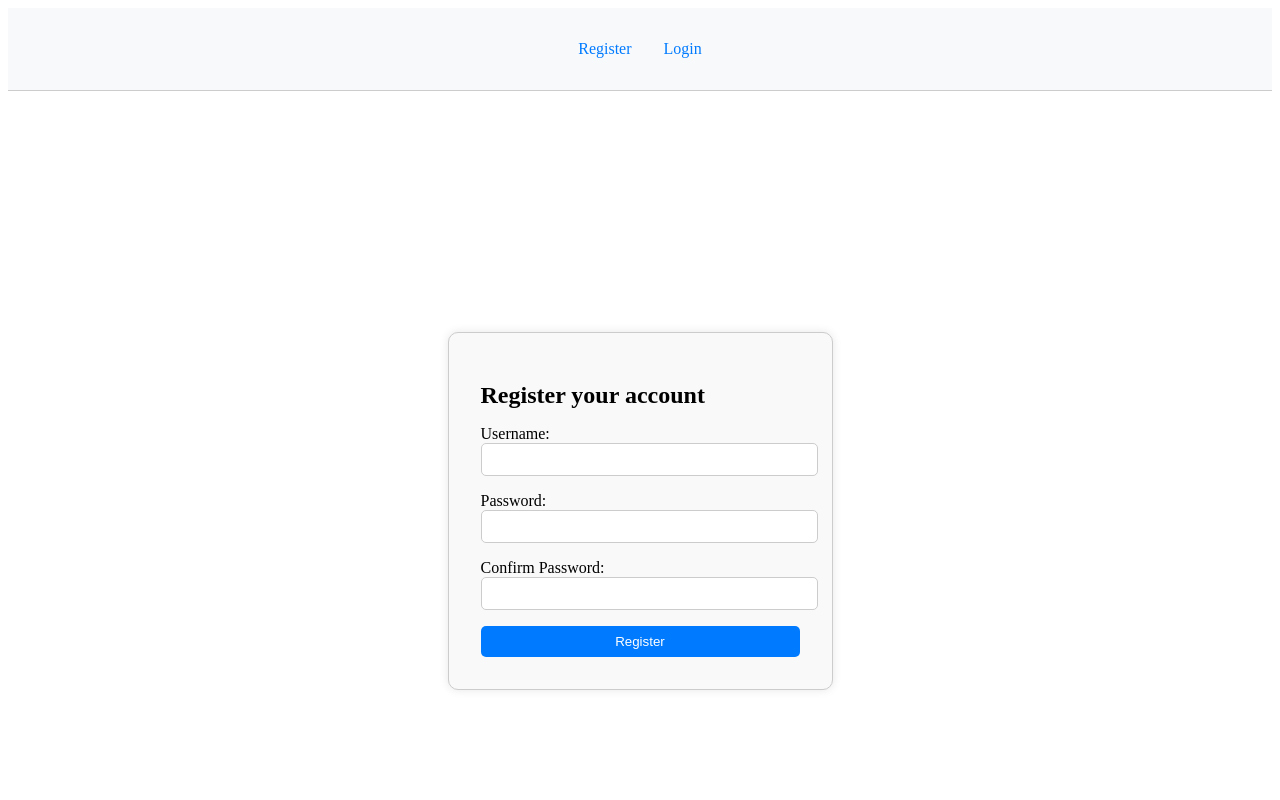
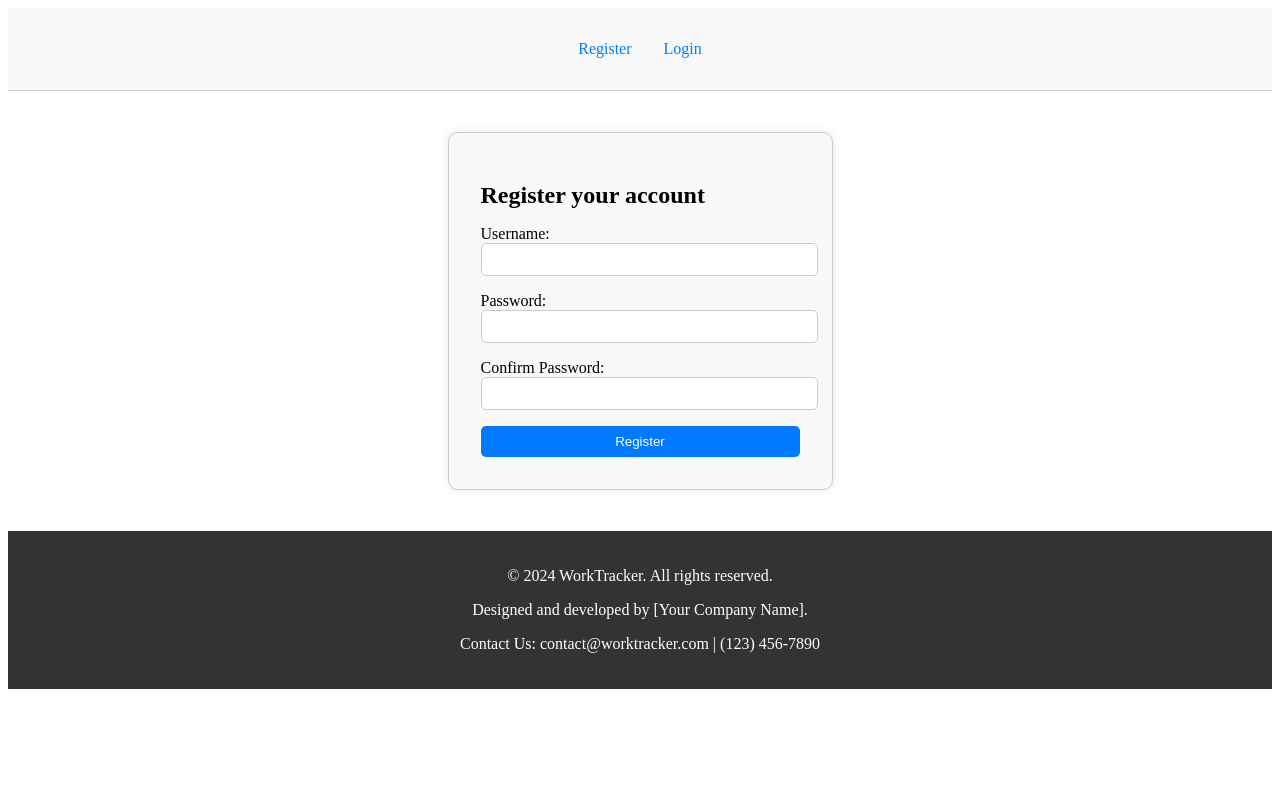
Before and after one commit to filip19992/worktracker-frontend, a Vue app: page /register in a window 1280 px wide. Shown: the top 800 px of the page. Built offline with nearby package versions, Linux system fonts and the light colour scheme.

Commit message:
Changed height of page-container

```diff
--- a/src/components/LoginUser.vue
+++ b/src/components/LoginUser.vue
@@ -61,7 +61,7 @@ export default {
   display: flex;
   justify-content: center;
   align-items: center;
-  height: 100vh;
+  height: 50vh;
 }
 
 .login-container {
--- a/src/components/RegisterUser.vue
+++ b/src/components/RegisterUser.vue
@@ -66,7 +66,7 @@ export default {
     display: flex;
     justify-content: center;
     align-items: center;
-    height: 100vh;
+    height: 50vh;
   }
 
   .register-container {
--- a/src/components/TodoPage.vue
+++ b/src/components/TodoPage.vue
@@ -90,7 +90,7 @@
     display: flex;
     justify-content: center;
     align-items: center;
-    height: 100vh;
+    height: 50vh;
   }
 
   .todo-container {
```
